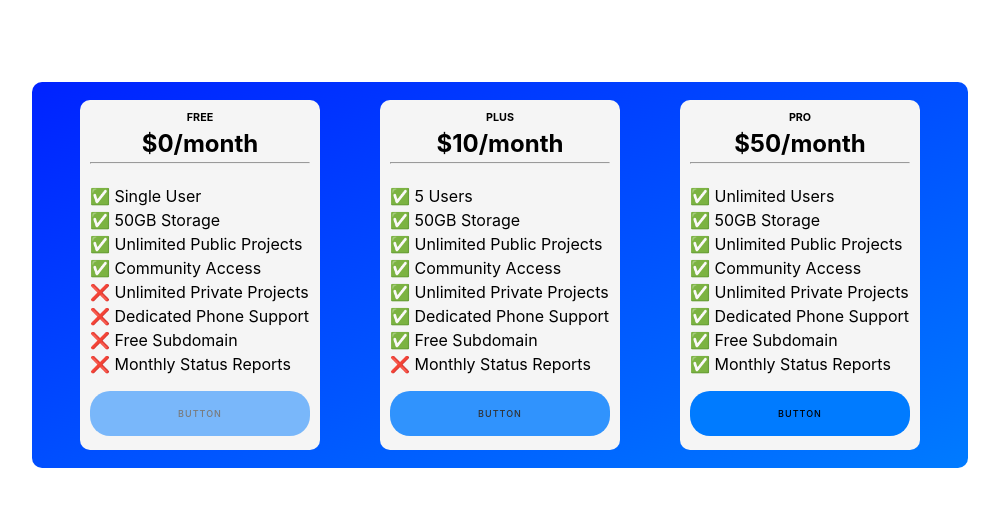
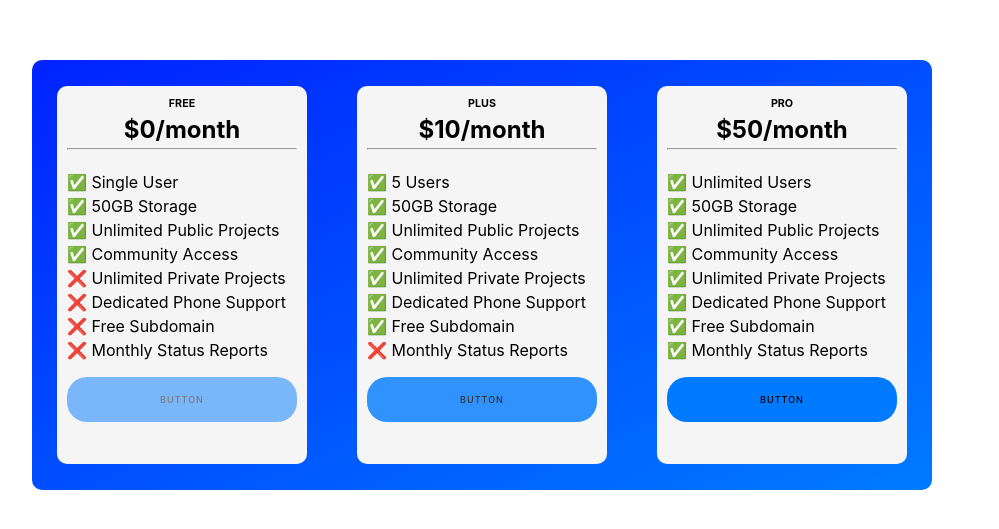
Before and after one commit to SelvakumarBoominathan/React, a React (Vite) app in the folder React Pricecard/: page / in a window 1280 px wide. Shown: the part 125-654 px from the top of the page, without its empty margins (158-1157 px from the left). Built offline with nearby package versions, Linux system fonts and the light colour scheme.

Commit message:
necessary changes on alignment done

```diff
--- a/React Pricecard/index.html
+++ b/React Pricecard/index.html
@@ -3,8 +3,6 @@
 
 <head>
   <meta charset="UTF-8" />
-  <link rel="icon" type="image/svg+xml" href="/vite.svg" />
-  <meta name="viewport" content="width=device-width, initial-scale=1.0" />
   <title>Price-card</title>
 </head>
 
--- a/React Pricecard/src/App.css
+++ b/React Pricecard/src/App.css
@@ -1,6 +1,12 @@
 * {
   padding: 0%;
   margin: 0%;
+  box-sizing: border-box;
+}
+
+body {
+  width: 100dvw;
+  height: 100dvh;
 }
 
 #root {
@@ -12,11 +18,16 @@
 
 .parent-container {
   display: flex;
+  justify-content: space-evenly;
+  align-items: center;
   flex-wrap: wrap;
   gap: 30px;
   padding: 5px;
-  min-height: 350px;
-  min-width: 900px;
+  height: 430px;
+  width: 900px;
+  background-image: linear-gradient(to bottom right, #0022ff, #007bff);
+  justify-content: space-evenly;
+  border-radius: 10px;
 }
 
 
@@ -27,8 +38,8 @@
   color: black;
   padding: 10px;
   border-radius: 10px;
-  min-height: 300px;
-  min-width: 220px;
+  height: 90%;
+  width: 250px;
   transition: transform 0.3s ease;
 }
 
@@ -44,22 +55,6 @@ li {
   text-align: left;
 }
 
-.parent-container {
-  background-image: linear-gradient(to bottom right, #0022ff, #007bff);
-  padding: 2%;
-  width: 900px;
-  display: flex;
-  justify-content: space-evenly;
-  border-radius: 10px;
-}
-
-
-@media (max-width: 800px) {
-  .parent-container {
-    flex-direction: column;
-    width: 300px;
-  }
-}
 
 #Details-container1>button,
 #Details-container2>button,
--- a/React Pricecard/src/App.jsx
+++ b/React Pricecard/src/App.jsx
@@ -1,4 +1,5 @@
 import { useState } from 'react'
+import reactDOM from 'react-dom'
 import reactLogo from './assets/react.svg'
 import viteLogo from '/vite.svg'
 import './App.css'
```
Also changed, not shown: 1 other file (tests, documents, lock files or other folders).
